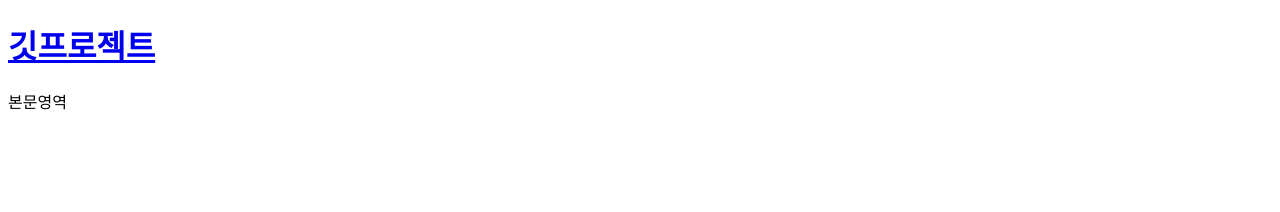
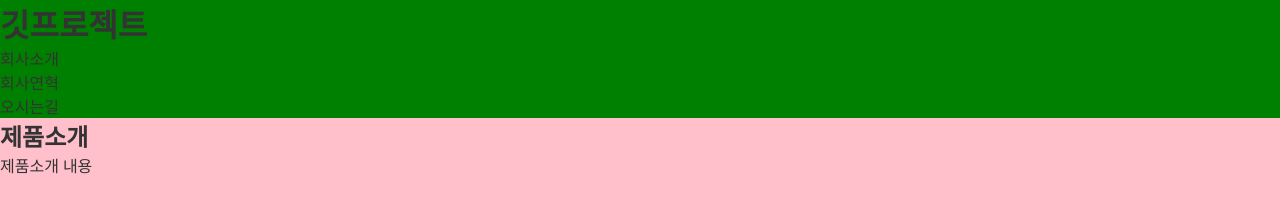
Before and after one commit to junghyojung/project1, a plain HTML site: page index.html in a window 1280 px wide. Drawn offline with Linux system fonts and the light colour scheme.

Commit message:
master-인덱스페이지 수정(네비/css추가)

```diff
--- /dev/null
+++ b/css/main.css
@@ -0,0 +1,10 @@
+*{margin: 0;padding: 0;}
+body{font-family: '돋움';font-size: 16px; color: #333;}
+a{color: #333; text-decoration: none;}
+ul{list-style: none;}
+
+
+.warp{width: 90%; margin: 0 auto;}
+#headerArea{background: green;}
+#content{background: pink; height: 800px;}
+#footerArear{background: orange; height: 50px;}
--- a/index.html
+++ b/index.html
@@ -5,14 +5,23 @@
     <meta http-equiv="X-UA-Compatible" content="IE=edge">
     <meta name="viewport" content="width=device-width, initial-scale=1.0">
     <title>깃프로젝트</title>
+    <link rel="stylesheet" href="./css/main.css">
 </head>
 <body>
     <div class="wrap">
         <header id="headerArea">
             <h1><a href="index.html">깃프로젝트</a></h1>
+            <nav id="gnb">
+                <ul>
+                    <li><a href="#">회사소개</a></li>
+                    <li><a href="#">회사연혁</a></li>
+                    <li><a href="#">오시는길</a></li>
+                </ul>
+            </nav>
         </header>
         <article id="content">
-            본문영역
+            <h2>제품소개</h2>
+            <p>제품소개 내용</p>
         </article>
         <footer id="footerArea">
 
```
